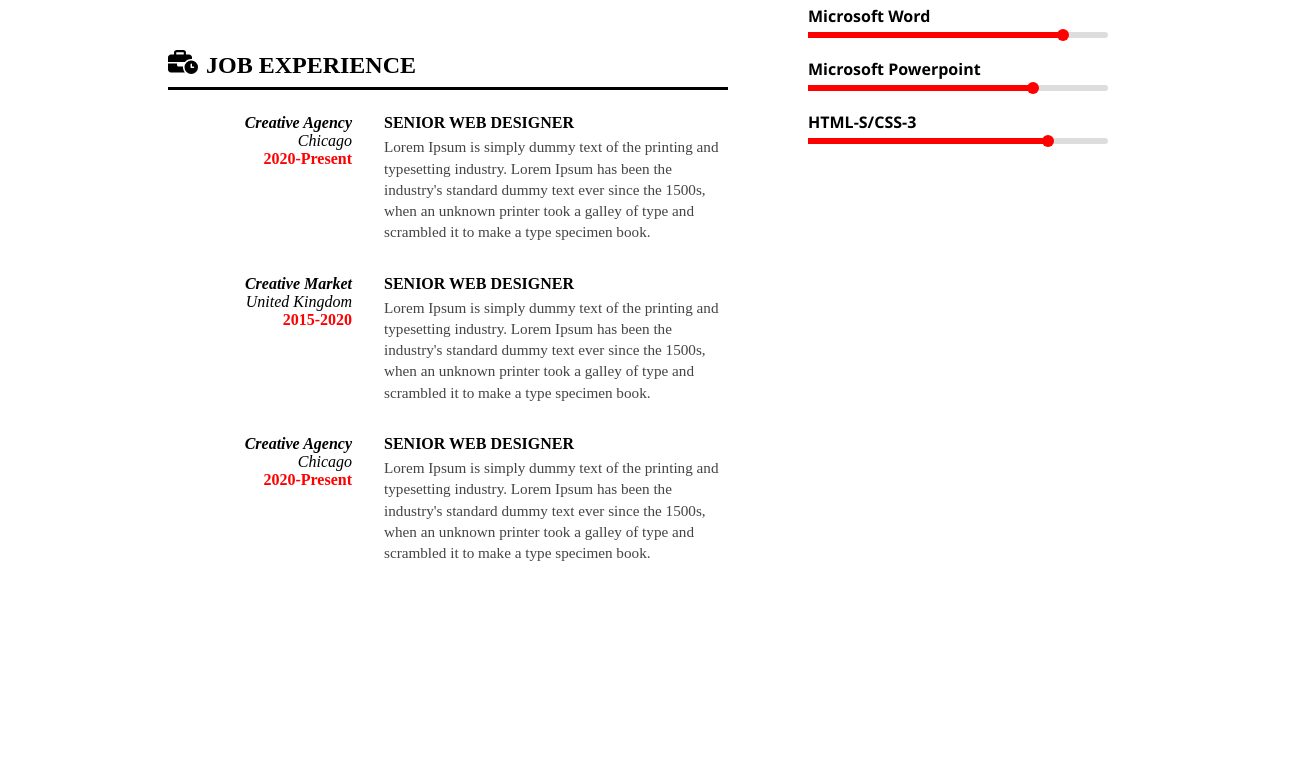
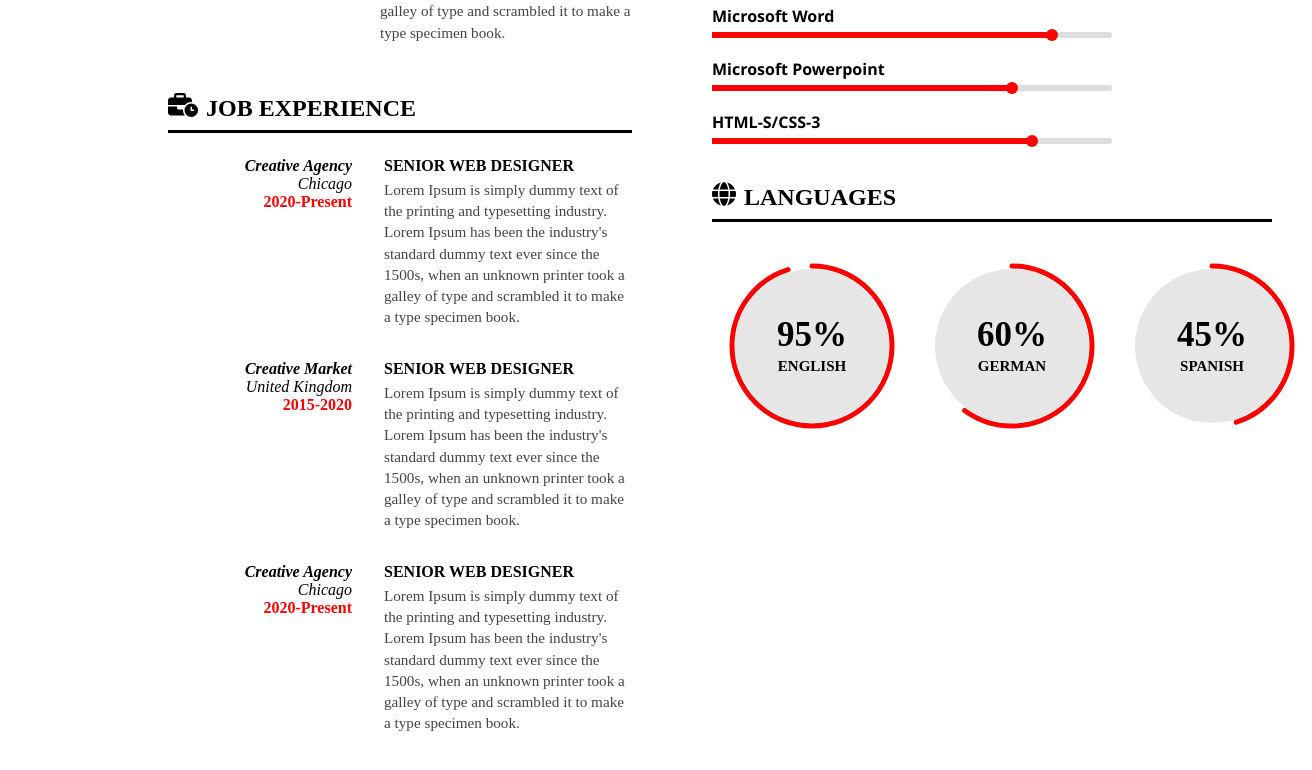
Before and after one commit to IceStorman/WebPart2, an Angular app: page / in a window 1280 px wide. Shown: the part 759-1529 px from the top of the page, 1312 px wide, since content can reach past the window. Before the commit the page ends 1362 px from the top, so only its background shows below. Built offline with nearby package versions, Linux system fonts and the light colour scheme.

Commit message:
Added languages component

```diff
--- a/src/app/components/base_component/cv-component.component.html
+++ b/src/app/components/base_component/cv-component.component.html
@@ -10,5 +10,6 @@
     <img src="assets/images/cv-photo.png" alt="candidate-photo" width="300" height="300"/>
     <references-component></references-component>
     <skills-component></skills-component>
+    <languages-component></languages-component>
   </div>
 </div>
--- a/src/app/components/base_component/cv-component.component.ts
+++ b/src/app/components/base_component/cv-component.component.ts
@@ -6,6 +6,7 @@ import {JobExperienceComponent} from '../job-experience-component/job-experience
 import {NgOptimizedImage} from '@angular/common';
 import {ReferencesComponentComponent} from '../references-component/references-component';
 import {SkillsComponent} from '../skills-component/skills-component';
+import {LanguagesComponent} from '../languages-component/languages-component';
 
 @Component({
   selector: 'cv-component',
@@ -17,7 +18,8 @@ import {SkillsComponent} from '../skills-component/skills-component';
     JobExperienceComponent,
     NgOptimizedImage,
     ReferencesComponentComponent,
-    SkillsComponent
+    SkillsComponent,
+    LanguagesComponent
   ],
   templateUrl: './cv-component.component.html'
 })
--- /dev/null
+++ b/src/app/components/languages-component/languages-component.html
@@ -0,0 +1,55 @@
+<div class="languages-container">
+  <div class="header">
+    <fa-icon [icon]="faGlobe"></fa-icon>
+    <h2>LANGUAGES</h2>
+  </div>
+  <hr/>
+
+  <div class="languages-skills">
+    <div class="languageCircle" *ngFor="let lang of languages">
+      <svg width="200" height="200">
+        <circle
+          cx="100"
+          cy="100"
+          [attr.r]="radius"
+          stroke="red"
+          stroke-width="5"
+          fill="none"
+          [attr.stroke-dasharray]="circumference"
+          [attr.stroke-dashoffset]="circumference * (1 - lang.percent / 100)"
+          stroke-linecap="round"
+          transform="rotate(-90 100 100)"
+        ></circle>
+
+        <circle
+          cx="100"
+          cy="100"
+          [attr.r]="radius - 3"
+          fill="#e6e6e6"
+        ></circle>
+
+        <text
+          class="languagePercentage"
+          x="100"
+          y="100"
+          text-anchor="middle"
+          font-size="35"
+          fill="black"
+        >
+          {{ lang.percent }}%
+        </text>
+
+        <text
+          class="languageTitle"
+          x="100"
+          y="125"
+          text-anchor="middle"
+          font-size="15"
+          fill="black"
+        >
+          {{ lang.name }}
+        </text>
+      </svg>
+    </div>
+  </div>
+</div>
--- /dev/null
+++ b/src/app/components/languages-component/languages-component.scss
@@ -0,0 +1,41 @@
+.languages-container {
+  max-width: 35rem;
+
+  .header {
+    display: flex;
+    flex-direction: row;
+    align-items: center;
+    font-weight: bold;
+    font-size: 1.5rem;
+    margin-bottom: 0.5rem;
+
+    fa-icon {
+      margin-top: 1rem;
+    }
+
+    h2 {
+      font-size: 1.5rem;
+      margin-left: 0.5rem;
+      margin-bottom: 0;
+    }
+  }
+
+  hr {
+    border: none;
+    border-top: 3px solid black;
+    width: 100%;
+    margin-bottom: 1.5rem;
+  }
+
+  .languages-skills {
+    display: flex;
+    flex-direction: row;
+
+    .languagePercentage {
+      font-weight: bold;
+    }
+    .languageTitle {
+      font-weight: bold;
+    }
+  }
+}
--- /dev/null
+++ b/src/app/components/languages-component/languages-component.ts
@@ -0,0 +1,26 @@
+import { Component } from '@angular/core';
+import { faGlobe } from '@fortawesome/free-solid-svg-icons';
+import { CommonModule } from '@angular/common';
+import { FaIconComponent } from '@fortawesome/angular-fontawesome';
+
+@Component({
+  selector: 'languages-component',
+  templateUrl: 'languages-component.html',
+  imports: [
+    CommonModule,
+    FaIconComponent
+  ],
+  styleUrls: ['languages-component.scss'],
+})
+export class LanguagesComponent {
+  faGlobe = faGlobe;
+
+  languages = [
+    { name: 'ENGLISH', percent: 95 },
+    { name: 'GERMAN', percent: 60 },
+    { name: 'SPANISH', percent: 45 }
+  ];
+
+  radius = 80;
+  circumference = 2 * Math.PI * this.radius;
+}
```
